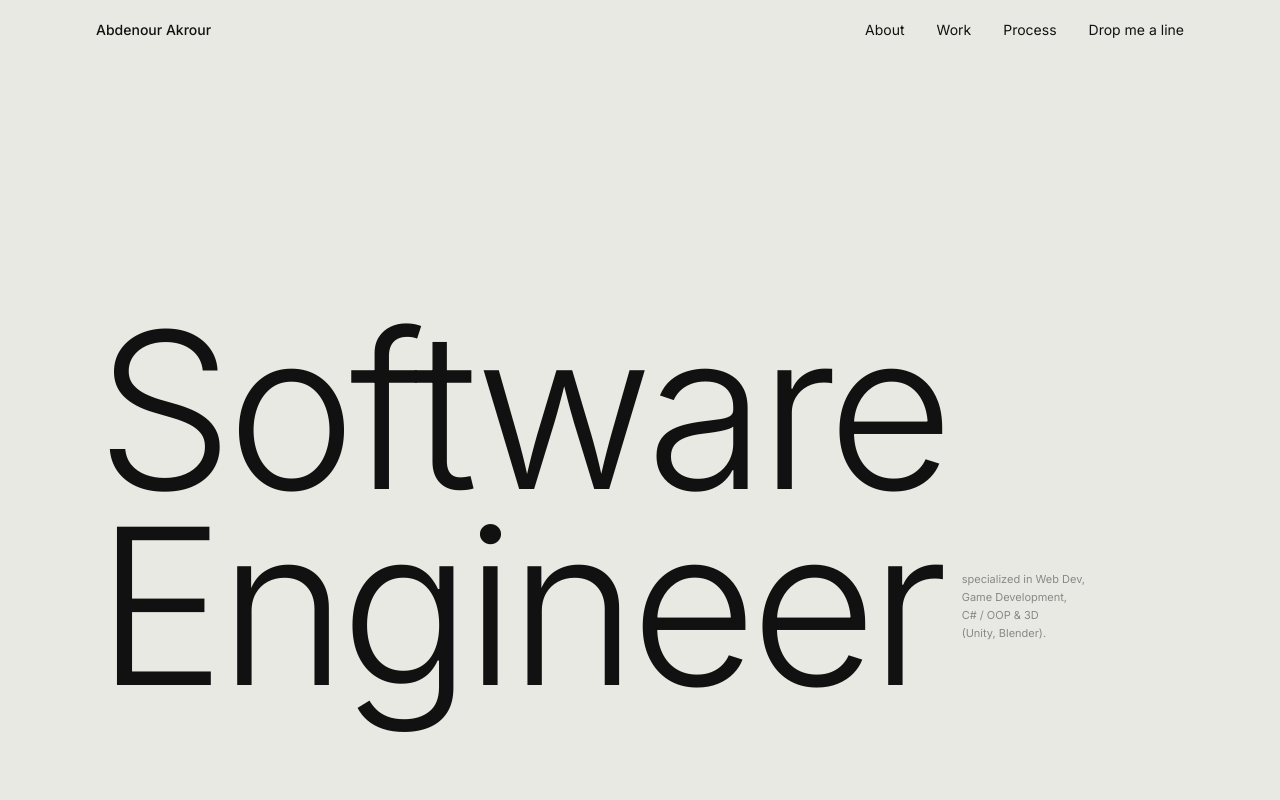
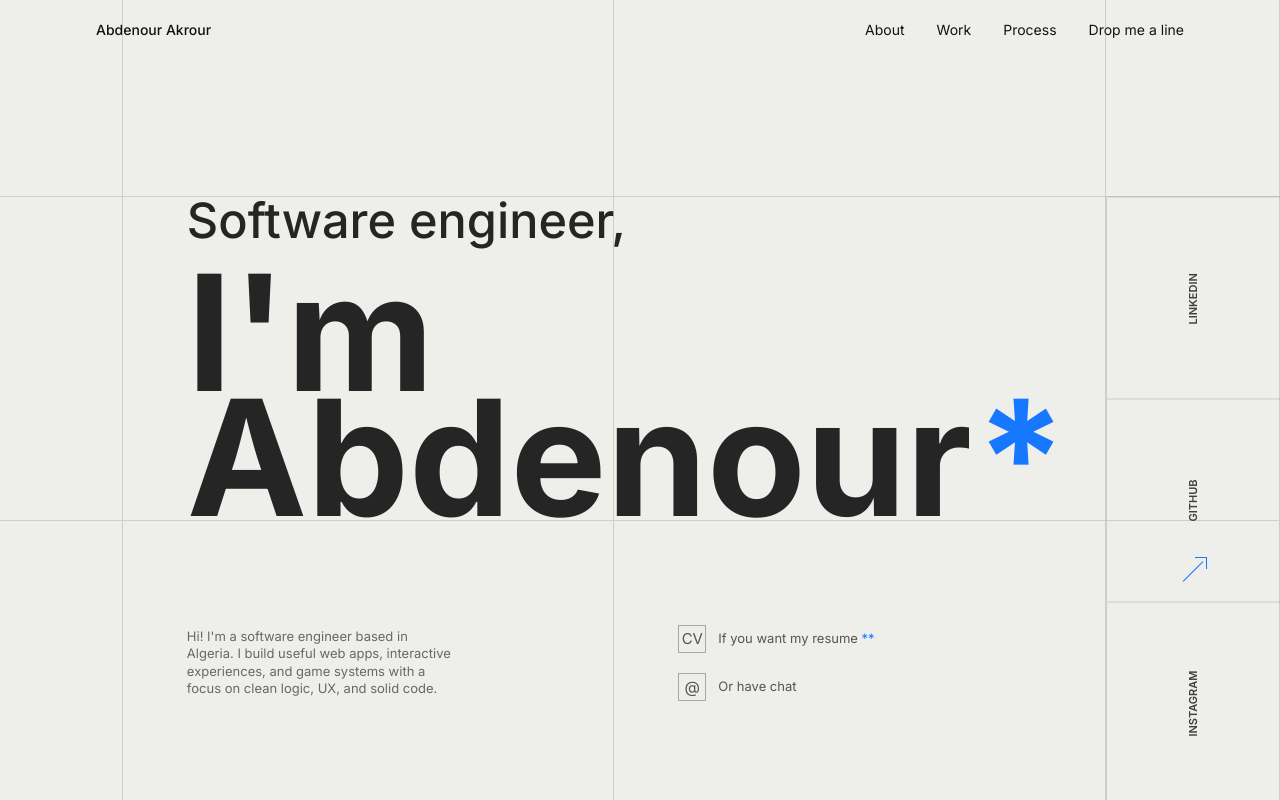
Before and after one commit to AAb2u/portfolio, a Next.js app: page / in a window 1280 px wide. Shown: the top 800 px of the page. Built offline with nearby package versions, Linux system fonts and the light colour scheme.

Commit message:
new hero page desgine and smart burgeur menu

```diff
--- a/app/components/Hero.tsx
+++ b/app/components/Hero.tsx
@@ -1,35 +1,142 @@
 "use client";
+
 import { motion } from "framer-motion";
+
+const socials = [
+  { label: "LINKEDIN", href: "https://www.linkedin.com/in/akrour-abdenour-08a10235b" },
+  { label: "GITHUB", href: "https://github.com/AAb2u" },
+  { label: "INSTAGRAM", href: "https://www.instagram.com/12dou__/" },
+];
+
+const introEase = [0.16, 1, 0.3, 1] as const;
 
 export default function Hero() {
   return (
-    <section className="min-h-screen px-24 flex flex-col justify-end pb-24 relative overflow-hidden">
-      <h1 className="font-light leading-[0.9] tracking-[-0.03em] text-[clamp(100px,17vw,220px)]">
-        <motion.span
-          className="block"
-          initial={{ y: 80, opacity: 0 }}
-          animate={{ y: 0, opacity: 1 }}
-          transition={{ duration: 0.9, delay: 0.1, ease: [0.16, 1, 0.3, 1] }}
+    <section className="relative min-h-screen overflow-hidden bg-[#eeeeeb] text-[#252525]">
+      <motion.div
+        className="relative grid min-h-screen w-full overflow-hidden bg-[#eeeeeb]"
+        style={{
+          gridTemplateColumns: "minmax(54px,0.55fr) minmax(0,2.2fr) minmax(0,2.2fr) minmax(112px,0.78fr)",
+          gridTemplateRows: "0.82fr 1.35fr 1.18fr 0.82fr",
+        }}
+        initial={{ opacity: 0, y: 34, scale: 0.985 }}
+        animate={{ opacity: 1, y: 0, scale: 1 }}
+        transition={{ duration: 0.85, ease: introEase }}
+      >
+        <div className="pointer-events-none absolute inset-0 grid grid-cols-[minmax(54px,0.55fr)_minmax(0,2.2fr)_minmax(0,2.2fr)_minmax(112px,0.78fr)] grid-rows-[0.82fr_1.35fr_1.18fr_0.82fr]">
+          {Array.from({ length: 16 }).map((_, index) => (
+            <span key={index} className="border-b border-r border-[#111111]/15 last:border-r-0" />
+          ))}
+        </div>
+
+        <div className="relative col-start-1 col-end-5 row-start-2 flex flex-col justify-center px-8 sm:col-start-2 sm:col-end-4 sm:px-10 lg:px-16">
+          <motion.p
+            className="text-[clamp(30px,3.8vw,64px)] font-medium leading-none"
+            initial={{ opacity: 0, y: 22 }}
+            animate={{ opacity: 1, y: 0 }}
+            transition={{ duration: 0.7, delay: 0.18, ease: introEase }}
+          >
+            Software engineer,
+          </motion.p>
+
+          <motion.h1
+            className="mt-6 max-w-full text-[clamp(64px,12.6vw,220px)] font-black leading-[0.78] tracking-normal"
+            initial={{ opacity: 0, y: 38 }}
+            animate={{ opacity: 1, y: 0 }}
+            transition={{ duration: 0.85, delay: 0.32, ease: introEase }}
+          >
+            I&apos;m Abdenour<span className="ml-1 text-[#1677ff]">*</span>
+          </motion.h1>
+        </div>
+
+        <motion.div
+          className="relative col-start-1 col-end-3 row-start-3 self-center px-8 text-[12px] leading-[1.35] text-[#686865] sm:col-start-2 sm:col-end-3 sm:px-10 sm:text-[13px] lg:px-16"
+          initial={{ opacity: 0, y: 18 }}
+          animate={{ opacity: 1, y: 0 }}
+          transition={{ duration: 0.65, delay: 0.58, ease: introEase }}
         >
-          Software
-        </motion.span>
-        <motion.span
-          className="inline-flex items-center gap-5"
-          initial={{ y: 80, opacity: 0 }}
-          animate={{ y: 0, opacity: 1 }}
-          transition={{ duration: 0.9, delay: 0.25, ease: [0.16, 1, 0.3, 1] }}
+          <p className="max-w-[270px]">
+            Hi! I&apos;m a software engineer based in Algeria. I build useful web apps,
+            interactive experiences, and game systems with a focus on clean logic,
+            UX, and solid code.
+          </p>
+        </motion.div>
+
+        <motion.div
+          className="relative col-start-3 col-end-5 row-start-3 flex flex-col justify-center gap-5 px-8 text-[13px] text-[#555552] sm:col-start-3 sm:col-end-4 sm:px-10 lg:px-16"
+          initial={{ opacity: 0, y: 18 }}
+          animate={{ opacity: 1, y: 0 }}
+          transition={{ duration: 0.65, delay: 0.68, ease: introEase }}
         >
-          Engineer
-          <motion.span
-            className="text-[11px] font-normal tracking-normal leading-[1.65] text-muted max-w-[148px] flex-shrink-0"
-            initial={{ opacity: 0 }}
-            animate={{ opacity: 1 }}
-            transition={{ duration: 0.6, delay: 0.7 }}
-          >
-            specialized in Web Dev,<br />Game Development,<br />C# / OOP &amp; 3D<br />(Unity, Blender).
-          </motion.span>
-        </motion.span>
-      </h1>
+          <a className="group inline-flex w-fit items-center gap-3" href="mailto:akrourabdenour9@gmail.com?subject=Resume%20request">
+            <span className="grid h-7 w-7 place-items-center border border-[#a8a8a3] text-[15px] transition-colors group-hover:border-[#1677ff] group-hover:text-[#1677ff]">
+              CV
+            </span>
+            <span>If you want my resume <span className="text-[#1677ff]">**</span></span>
+          </a>
+          <a className="group inline-flex w-fit items-center gap-3" href="#contact">
+            <span className="grid h-7 w-7 place-items-center border border-[#a8a8a3] text-[16px] transition-colors group-hover:border-[#1677ff] group-hover:text-[#1677ff]">
+              @
+            </span>
+            <span>Or have chat</span>
+          </a>
+        </motion.div>
+
+        <motion.p
+          className="relative col-start-2 col-end-5 row-start-4 self-start px-8 pt-7 text-[10px] leading-[1.55] text-[#70706c] sm:col-start-3 sm:col-end-4 sm:px-10 lg:px-16"
+          initial={{ opacity: 0 }}
+          animate={{ opacity: 1 }}
+          transition={{ duration: 0.7, delay: 0.88 }}
+        >
+          * Passionate about web development, C# / OOP, Unity, Blender, and 3D.
+          <br />
+          ** If you want my folio, ask me. I don&apos;t bite.
+        </motion.p>
+
+        <div className="relative col-start-4 row-start-2 row-end-4 hidden border-l border-[#111111]/15 sm:grid">
+          <div className="grid h-full grid-rows-3">
+            {socials.map((social) => (
+              <a
+                key={social.label}
+                href={social.href}
+                target="_blank"
+                rel="noopener noreferrer"
+                className="flex items-center justify-center border-b border-[#111111]/15 text-[11px] font-semibold text-[#3f3f3d] transition-colors hover:text-[#1677ff]"
+                style={{ writingMode: "vertical-rl", transform: "rotate(180deg)" }}
+              >
+                {social.label}
+              </a>
+            ))}
+          </div>
+        </div>
+
+        <motion.div
+          aria-hidden
+          className="relative col-start-4 row-start-3 hidden items-start justify-center pt-8 text-[#1677ff] sm:flex"
+          initial={{ opacity: 0, x: -8 }}
+          animate={{ opacity: 1, x: 0 }}
+          transition={{ duration: 0.6, delay: 0.95 }}
+        >
+          <span className="relative block h-9 w-9">
+            <span className="absolute left-1 top-1/2 h-px w-7 -rotate-45 bg-current" />
+            <span className="absolute right-1 top-1 h-3 w-3 border-r border-t border-current" />
+          </span>
+        </motion.div>
+
+        <div className="relative col-start-1 col-end-5 row-start-4 flex items-end justify-between gap-4 px-8 pb-6 sm:hidden">
+          {socials.map((social) => (
+            <a
+              key={social.label}
+              href={social.href}
+              target="_blank"
+              rel="noopener noreferrer"
+              className="text-[10px] font-semibold text-[#3f3f3d]"
+            >
+              {social.label}
+            </a>
+          ))}
+        </div>
+      </motion.div>
     </section>
   );
 }
--- a/app/components/Nav.tsx
+++ b/app/components/Nav.tsx
@@ -1,5 +1,5 @@
 "use client";
-import { useState, useEffect, useRef } from "react";
+import { useState, useEffect, useRef, useSyncExternalStore } from "react";
 import { motion, AnimatePresence, useMotionValue, useSpring } from "framer-motion";
 import TextReveal from "./TextReveal";
 
@@ -11,12 +11,24 @@ const links = [
 ];
 
 const EASE = [0.76, 0, 0.24, 1] as const;
+const MOBILE_QUERY = "(max-width: 767px)";
+
+function subscribeToMobileNav(onStoreChange: () => void) {
+  if (typeof window === "undefined") return () => {};
+  const query = window.matchMedia(MOBILE_QUERY);
+  query.addEventListener("change", onStoreChange);
+  return () => query.removeEventListener("change", onStoreChange);
+}
+
+function getMobileNavSnapshot() {
+  return typeof window !== "undefined" && window.matchMedia(MOBILE_QUERY).matches;
+}
 
 export default function Nav() {
   const [scrolled, setScrolled]           = useState(false);
-  const [onDark, setOnDark]               = useState(false);
   const [open, setOpen]                   = useState(false);
   const [burgerHovered, setBurgerHovered] = useState(false);
+  const mobileNav                         = useSyncExternalStore(subscribeToMobileNav, getMobileNavSnapshot, () => false);
 
   /* ── Magnetic spring ── */
   const magnetX = useMotionValue(0);
@@ -26,13 +38,8 @@ export default function Nav() {
   const zoneRef = useRef<HTMLDivElement>(null);
 
   useEffect(() => {
-    const contact = document.getElementById("contact");
     const onScroll = () => {
       setScrolled(window.scrollY > 60);
-      if (contact) {
-        // true only when the dark section's top edge reaches the navbar (~64px)
-        setOnDark(contact.getBoundingClientRect().top < 64);
-      }
     };
     window.addEventListener("scroll", onScroll, { passive: true });
     return () => window.removeEventListener("scroll", onScroll);
@@ -72,16 +79,13 @@ export default function Nav() {
   return (
     <>
       <motion.header
-        className="fixed top-0 left-0 right-0 z-[60] flex items-center justify-between px-12 md:px-24 py-5"
+        className="fixed top-0 left-0 right-0 z-[60] flex w-screen items-center justify-between px-5 py-5 text-white sm:px-8 md:px-24"
+        style={{ mixBlendMode: "difference" }}
         initial={{ y: -30, opacity: 0 }}
         animate={{ y: 0, opacity: 1 }}
         transition={{ duration: 0.5, delay: 0.1, ease: [0.25, 0.1, 0.25, 1] }}
       >
-        <motion.span
-          className="text-sm font-medium"
-          animate={{ color: onDark ? "#E9E9E3" : "#111111" }}
-          transition={{ duration: 0.4 }}
-        >
+        <motion.span className="text-sm font-medium">
           Abdenour Akrour
         </motion.span>
 
@@ -89,7 +93,7 @@ export default function Nav() {
 
           {/* Nav links — crossfade out on scroll */}
           <motion.nav
-            className="flex items-center gap-8"
+            className="hidden items-center gap-8 md:flex"
             animate={{ opacity: scrolled ? 0 : 1, y: scrolled ? -6 : 0 }}
             transition={{ duration: 0.35, ease: [0.4, 0, 0.2, 1] }}
             style={{ pointerEvents: scrolled ? "none" : "auto" }}
@@ -123,7 +127,7 @@ export default function Nav() {
               alignItems: "center",
               justifyContent: "flex-end",
               cursor: "pointer",
-              pointerEvents: scrolled ? "auto" : "none",
+              pointerEvents: scrolled || mobileNav ? "auto" : "none",
             }}
           >
             <motion.div
@@ -138,12 +142,15 @@ export default function Nav() {
                 height: 40,
                 gap: 7,
               }}
-              animate={{ opacity: scrolled ? 1 : 0, scale: scrolled ? 1 : 0.8 }}
+              animate={{
+                opacity: scrolled || mobileNav ? 1 : 0,
+                scale: scrolled || mobileNav ? 1 : 0.8,
+              }}
               transition={{ duration: 0.35, ease: [0.4, 0, 0.2, 1] }}
               whileTap={{ scale: 0.88 }}
             >
               <motion.span
-                style={{ display: "block", height: 1.5, borderRadius: 2, backgroundColor: onDark ? "#E9E9E3" : "#111111" }}
+                style={{ display: "block", height: 1.5, borderRadius: 2, backgroundColor: "currentColor" }}
                 animate={
                   open            ? { width: 22, rotate: 45,  y: 4.25 }
                   : burgerHovered ? { width: 32, rotate: 0,   y: 0    }
@@ -152,7 +159,7 @@ export default function Nav() {
                 transition={{ duration: 0.35, ease: EASE }}
               />
               <motion.span
-                style={{ display: "block", height: 1.5, borderRadius: 2, backgroundColor: onDark ? "#E9E9E3" : "#111111" }}
+                style={{ display: "block", height: 1.5, borderRadius: 2, backgroundColor: "currentColor" }}
                 animate={
                   open            ? { width: 22, rotate: -45, y: -4.25 }
                   : burgerHovered ? { width: 22, rotate: 0,   y: 0     }
--- a/app/page.tsx
+++ b/app/page.tsx
@@ -1,6 +1,5 @@
 import Nav from "./components/Nav";
 import Hero from "./components/Hero";
-import About from "./components/About";
 import Services from "./components/Services";
 import Work from "./components/Work";
 import ProcessContactReveal from "./components/ProcessContactReveal";
@@ -11,7 +10,6 @@ export default function Home() {
       <Nav />
       <main>
         <Hero />
-        <About />
         <Services />
         <Work />
         <ProcessContactReveal />
```
